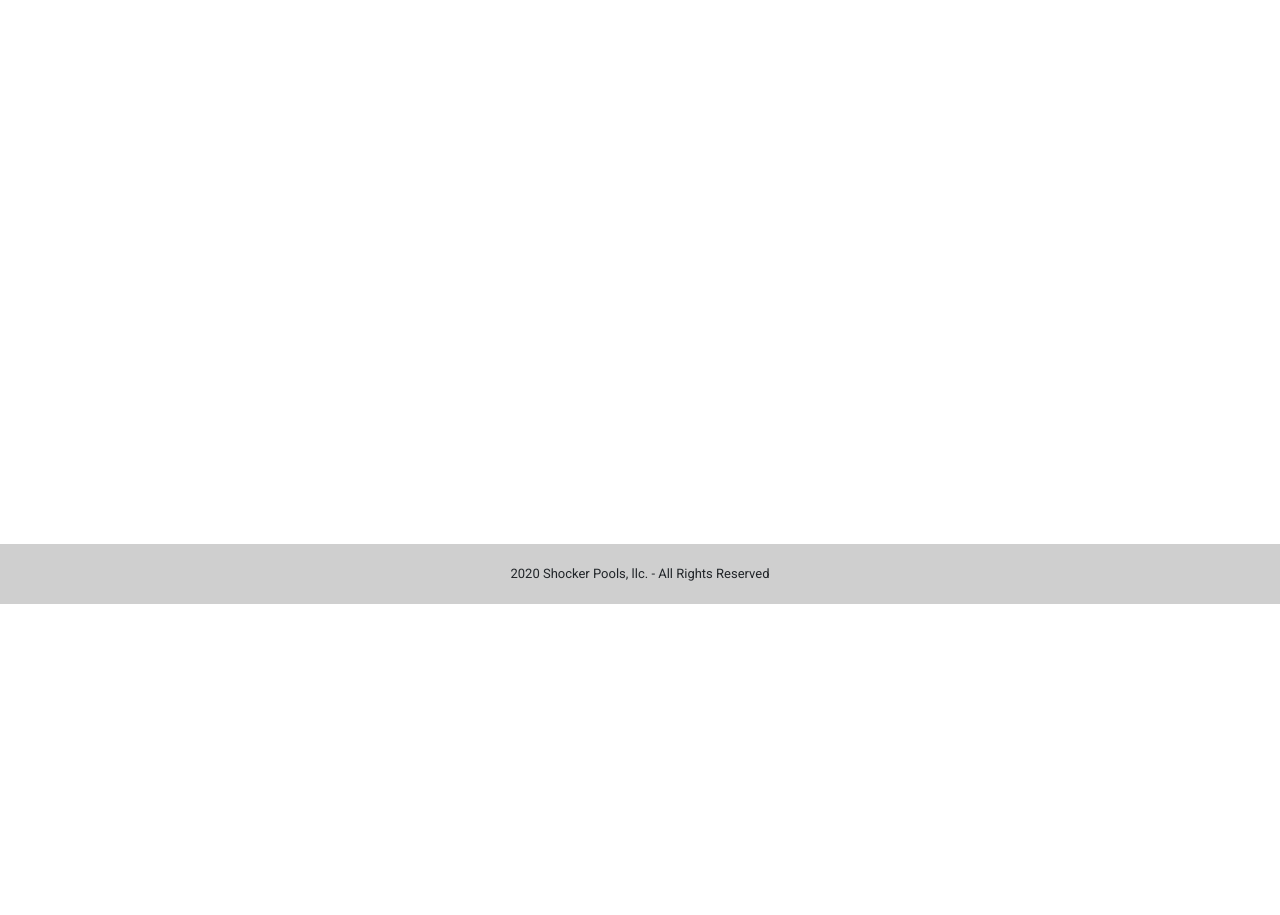
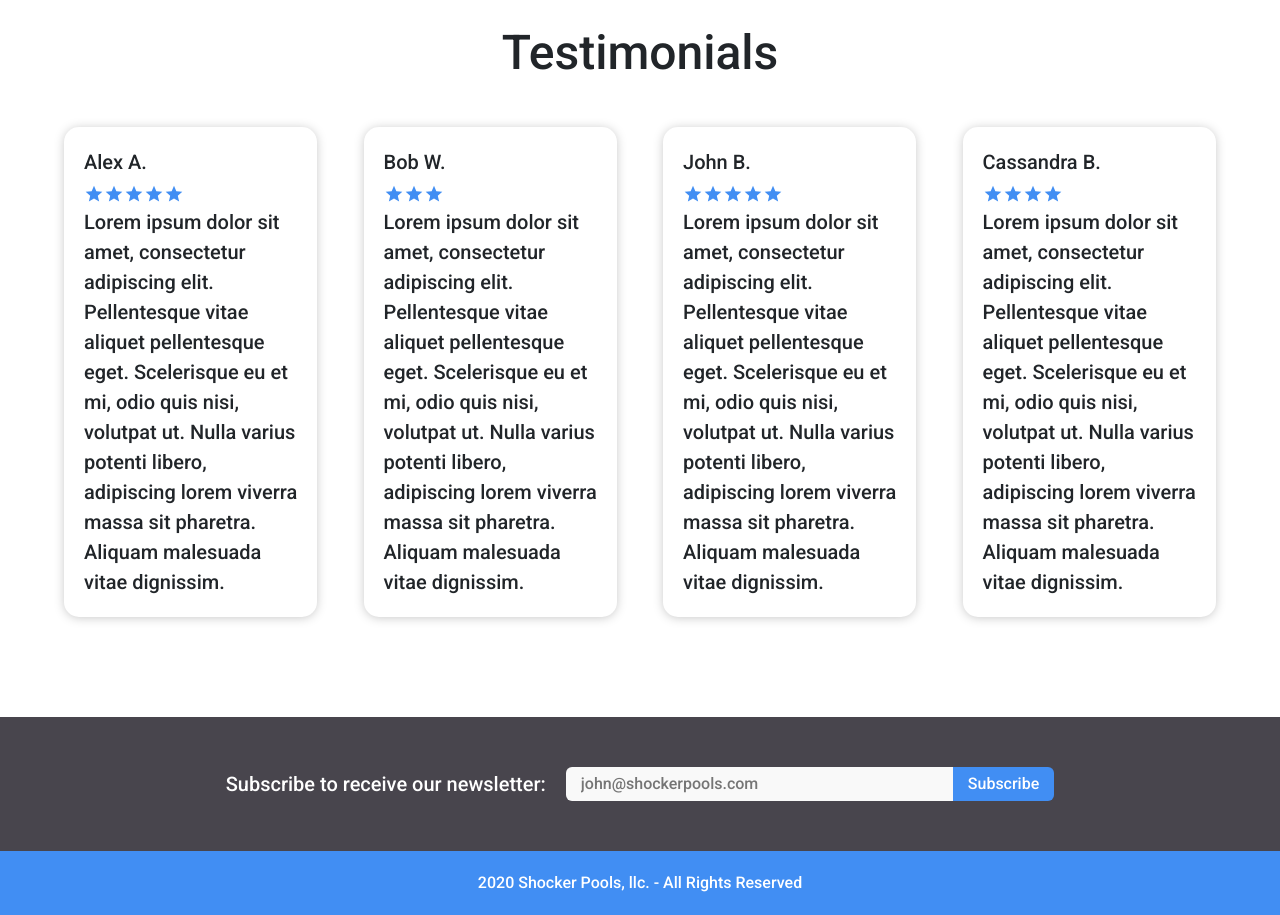
Before and after one commit to dbvker/Shocker-Pools, a React (Create React App) app: page / in a window 1280 px wide. Shown: the part 680-1595 px from the top of the page. Before the commit the page ends 1284 px from the top, so only its background shows below. Built offline with nearby package versions, Linux system fonts and the light colour scheme.

Commit message:
made changed to the footer and added a testimonials section

```diff
--- a/package.json
+++ b/package.json
@@ -3,6 +3,8 @@
   "version": "0.1.0",
   "private": true,
   "dependencies": {
+    "@mdi/js": "^6.4.95",
+    "@mdi/react": "^1.5.0",
     "@testing-library/jest-dom": "^5.14.1",
     "@testing-library/react": "^11.2.7",
     "@testing-library/user-event": "^12.8.3",
--- a/public/index.html
+++ b/public/index.html
@@ -6,7 +6,7 @@
     <meta name="theme-color" content="#2980F1">
     <meta charset="utf-8" />
     <style>
-      @import url('https://fonts.googleapis.com/css2?family=Roboto:wght@400;700&display=swap');
+      @import url('https://fonts.googleapis.com/css2?family=Roboto:wght@100;200;300400;500;600;700;800;900&display=swap');
     </style>
     <meta name="viewport" content="width=device-width, initial-scale=1" />
     <meta name="theme-color" content="#000000" />
--- a/src/App.js
+++ b/src/App.js
@@ -3,37 +3,13 @@ import React from 'react';
 import "./App.css";
 //components
 import WelcomeCard from "./components/welcomeCard/WelcomeCard";
+import Testimonials from './components/testimonials/Testimonials';
 
 const App = () => {
   return (
     <>
       <WelcomeCard />
-
-        <br />
-        <br />
-        <br />
-        <br />
-        <br />
-        <br />
-        <br />
-        <br />
-        <br />
-        <br />
-        <br />
-        <br />
-        <br />
-        <br />
-        <br />
-        <br />
-        <br />
-        <br />
-        <br />
-        <br />
-        <br />
-        <br />
-        <br />
-        <br />
-        <br />
+      <Testimonials />
     </>
   );
 };
--- a/src/components/footer/Footer.css
+++ b/src/components/footer/Footer.css
@@ -1,11 +1,67 @@
-.footer_container {
-    width: 100%;
-    display: flex;
-    position: relative;
-    padding: 20px;
-    margin-top: 20px;
-    background-color: #cfcfcf;
-    text-align: left;
-    font-size: 13px;
-    justify-content: center;
+.footer-container {
+  width: 100%;
+  display: flex;
+  flex-direction: column;
+  justify-content: center;
+  position: relative;
+  margin-top: 100px;
+  color: #ffffff;
+  text-align: left;
+  font-size: 16px;
 }
+
+/* Newsletter Section Styles */
+.newsletter-wrapper {
+  width: 100%;
+  background: rgba(27, 23, 33, 0.8);
+  padding: 50px 0;
+}
+
+.newsletter-content {
+  width: 90%;
+  max-width: 1440px;
+  margin: 0 auto;
+  display: flex;
+  justify-content: center;
+  align-items: center;
+}
+
+.newsletter-content p {
+  font-size: 20px;
+  color: white;
+}
+
+.newsletter-content input {
+  width: 387px;
+  height: 34px;
+  margin-left: 20px;
+  padding: 15px;
+  background: #f9f9f9;
+  border-radius: 6px 0px 0px 6px;
+  border: none;
+  outline: none;
+}
+
+.newsletter-content button {
+  height: 34px;
+  padding: 0 15px;
+  background: #418ef3;
+  color: #ffffff;
+  border-radius: 0px 6px 6px 0px;
+  border: none;
+  outline: none;
+}
+
+/* Footer Section Styles */
+.footer-wrapper {
+  width: 100%;
+  background: #418ef3;
+  padding: 20px 0;
+}
+
+.footer-content {
+  width: 90%;
+  max-width: 1440px;
+  margin: 0 auto;
+  text-align: center;
+}
--- a/src/components/footer/Footer.js
+++ b/src/components/footer/Footer.js
@@ -1,11 +1,24 @@
-import './Footer.css';
+import "./Footer.css";
 
 const Footer = () => {
-    return (
-        <div className='footer_container'>
-            2020 Shocker Pools, llc. - All Rights Reserved
+  return (
+    <section className="footer-container">
+      <div className="newsletter-wrapper">
+        <div className="newsletter-content">
+            <p>Subscribe to receive our newsletter:</p>
+            <form>
+                <input placeholder='john@shockerpools.com' />
+                <button>Subscribe</button>
+            </form>
         </div>
-    );
-}
+      </div>
+      <div className="footer-wrapper">
+        <div className="footer-content">
+          2020 Shocker Pools, llc. - All Rights Reserved
+        </div>
+      </div>
+    </section>
+  );
+};
 
 export default Footer;
--- a/src/components/header/Header.css
+++ b/src/components/header/Header.css
@@ -1,6 +1,3 @@
-*{
-  transition: 350ms;
-}
 
 .header-container {
   width: 100%;
@@ -33,6 +30,11 @@ header {
 .header-links-wrapper {
   display: flex;
   align-items: center;
+}
+
+.header-links-wrapper a:hover{
+  color: #418ef3;
+  transition: 100ms;
 }
 
 .header-links-wrapper ul {
--- /dev/null
+++ b/src/components/testimonials/Testimonials.css
@@ -0,0 +1,40 @@
+.testimonials-container {
+  margin-top: 100px;
+  display: flex;
+  align-items: center;
+  flex-direction: row;
+  flex-wrap: wrap;
+}
+
+.testimonials-container h2{
+    font-size: 48px;
+    margin: 0 auto;
+}
+
+/* Review Container Section */
+.review-container {
+  width: 100%;
+  display: flex;
+  justify-content: space-between;
+  margin-top: 45px;
+}
+
+.review-item-container {
+  width: 22%;
+  min-height: 370px;
+  height: auto;
+  background: #ffffff;
+  box-shadow: 0px 1px 11px -1px rgba(0, 0, 0, 0.25);
+  border-radius: 15px;
+  padding: 20px;
+  font-size: 20px;
+}
+
+.review-item-name{
+    font-weight: 500;
+}
+
+.review-item-stars-icon{
+    width: 20px;
+    color: #418EF3;
+}
--- /dev/null
+++ b/src/components/testimonials/Testimonials.js
@@ -0,0 +1,82 @@
+// React
+import React from "react";
+
+// Import Icons
+import Icon from "@mdi/react";
+import { mdiStar } from "@mdi/js";
+
+//Import CSS
+import "./Testimonials.css";
+
+const Testimonials = () => {
+  return (
+    <section className="testimonials-container">
+      <h2>Testimonials</h2>
+      <div className="review-container">
+        <div className="review-item-container">
+          <p className="review-item-name">Alex A.</p>
+          <p className="review-item-stars">
+            <Icon className="review-item-stars-icon" path={mdiStar} />
+            <Icon className="review-item-stars-icon" path={mdiStar} />
+            <Icon className="review-item-stars-icon" path={mdiStar} />
+            <Icon className="review-item-stars-icon" path={mdiStar} />
+            <Icon className="review-item-stars-icon" path={mdiStar} />
+          </p>
+          <p className="review-item-review">
+            Lorem ipsum dolor sit amet, consectetur adipiscing elit.
+            Pellentesque vitae aliquet pellentesque eget. Scelerisque eu et mi,
+            odio quis nisi, volutpat ut. Nulla varius potenti libero, adipiscing
+            lorem viverra massa sit pharetra. Aliquam malesuada vitae dignissim.
+          </p>
+        </div>
+        <div className="review-item-container">
+          <p className="review-item-name">Bob W.</p>
+          <p className="review-item-stars">
+            <Icon className="review-item-stars-icon" path={mdiStar} />
+            <Icon className="review-item-stars-icon" path={mdiStar} />
+            <Icon className="review-item-stars-icon" path={mdiStar} />
+          </p>
+          <p className="review-item-review">
+            Lorem ipsum dolor sit amet, consectetur adipiscing elit.
+            Pellentesque vitae aliquet pellentesque eget. Scelerisque eu et mi,
+            odio quis nisi, volutpat ut. Nulla varius potenti libero, adipiscing
+            lorem viverra massa sit pharetra. Aliquam malesuada vitae dignissim.
+          </p>
+        </div>
+        <div className="review-item-container">
+          <p className="review-item-name">John B.</p>
+          <p className="review-item-stars">
+            <Icon className="review-item-stars-icon" path={mdiStar} />
+            <Icon className="review-item-stars-icon" path={mdiStar} />
+            <Icon className="review-item-stars-icon" path={mdiStar} />
+            <Icon className="review-item-stars-icon" path={mdiStar} />
+            <Icon className="review-item-stars-icon" path={mdiStar} />
+          </p>
+          <p className="review-item-review">
+            Lorem ipsum dolor sit amet, consectetur adipiscing elit.
+            Pellentesque vitae aliquet pellentesque eget. Scelerisque eu et mi,
+            odio quis nisi, volutpat ut. Nulla varius potenti libero, adipiscing
+            lorem viverra massa sit pharetra. Aliquam malesuada vitae dignissim.
+          </p>
+        </div>
+        <div className="review-item-container">
+          <p className="review-item-name">Cassandra B.</p>
+          <p className="review-item-stars">
+            <Icon className="review-item-stars-icon" path={mdiStar} />
+            <Icon className="review-item-stars-icon" path={mdiStar} />
+            <Icon className="review-item-stars-icon" path={mdiStar} />
+            <Icon className="review-item-stars-icon" path={mdiStar} />
+          </p>
+          <p className="review-item-review">
+            Lorem ipsum dolor sit amet, consectetur adipiscing elit.
+            Pellentesque vitae aliquet pellentesque eget. Scelerisque eu et mi,
+            odio quis nisi, volutpat ut. Nulla varius potenti libero, adipiscing
+            lorem viverra massa sit pharetra. Aliquam malesuada vitae dignissim.
+          </p>
+        </div>
+      </div>
+    </section>
+  );
+};
+
+export default Testimonials;
--- a/src/components/welcomeCard/WelcomeCard.css
+++ b/src/components/welcomeCard/WelcomeCard.css
@@ -1,7 +1,3 @@
-*{
-  transition: 350ms;
-}
-
 .welcome-container {
   display: flex;
   align-items: flex-start;
@@ -102,6 +98,11 @@
   margin-left: 4%;
 }
 
+.welcome-container-left span a:hover{
+  color: #418ef3;
+  transition: 100ms;
+}
+
 .welcome-container-right {
   width: 57%;
   position: relative;
--- a/src/components/welcomeCard/WelcomeCard.js
+++ b/src/components/welcomeCard/WelcomeCard.js
@@ -1,5 +1,6 @@
 // React
 import React from "react";
+import { Link } from "react-router-dom";
 
 //Import CSS
 import "./WelcomeCard.css";
@@ -16,12 +17,14 @@ const WelcomeCard = () => {
           summer without having to worry about your pool once.
         </h3>
         <button>Get your first cleaning free</button>
-        <span>Our Services</span>
+        <span>
+          <Link to="/services/">Our Services</Link>
+        </span>
       </div>
       <div className="welcome-container-right">
         <div className="circle3"></div>
         <div className="circle4"></div>
-        <div className='welcome-container-right-image'></div>
+        <div className="welcome-container-right-image"></div>
       </div>
     </section>
   );
```
Also changed, not shown: src/components/header/Header.js (+43 -21 lines), 1 other file (tests, documents, lock files or other folders).
